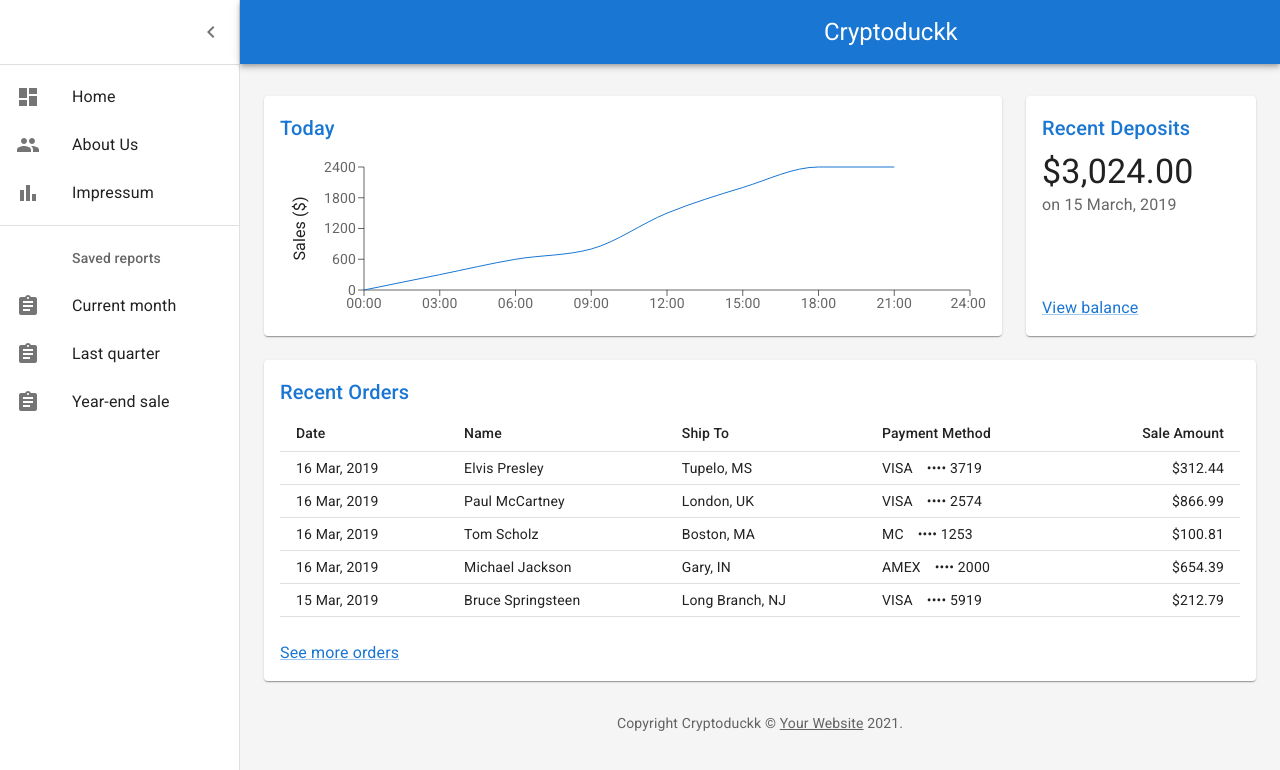
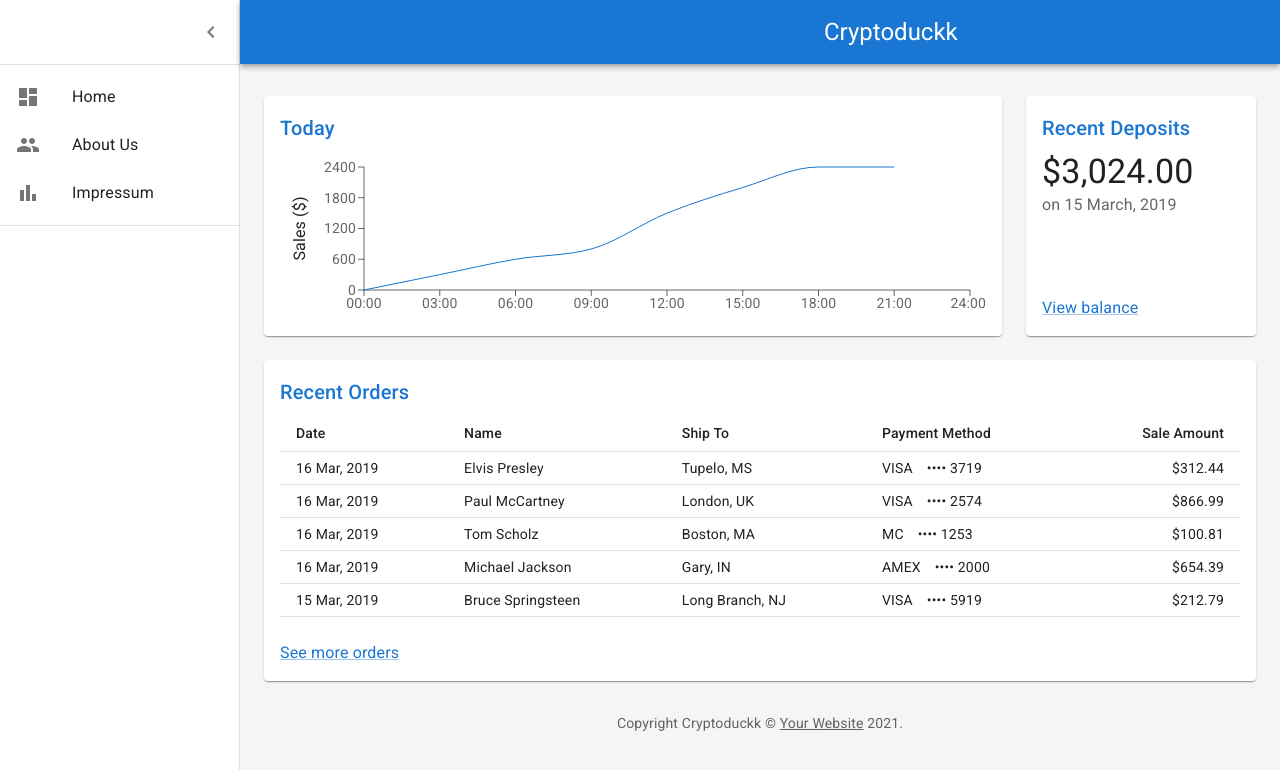
Before and after one commit to LennartBecke/AwesomeProject, a React (Create React App) app in the folder cryptoduck/dashboard/: page / in a window 1280 px wide. Shown: the top 770 px of the page. Built offline with nearby package versions, Linux system fonts and the light colour scheme.

Commit message:
secondary list remove

```diff
--- a/cryptoduck/dashboard/src/components/Dashboard.tsx
+++ b/cryptoduck/dashboard/src/components/Dashboard.tsx
@@ -150,7 +150,6 @@ function DashboardContent() {
           <Divider />
           <List>{mainListItems}</List>
           <Divider />
-          <List>{secondaryListItems}</List>
         </Drawer>
         <Box
           component="main"
```
